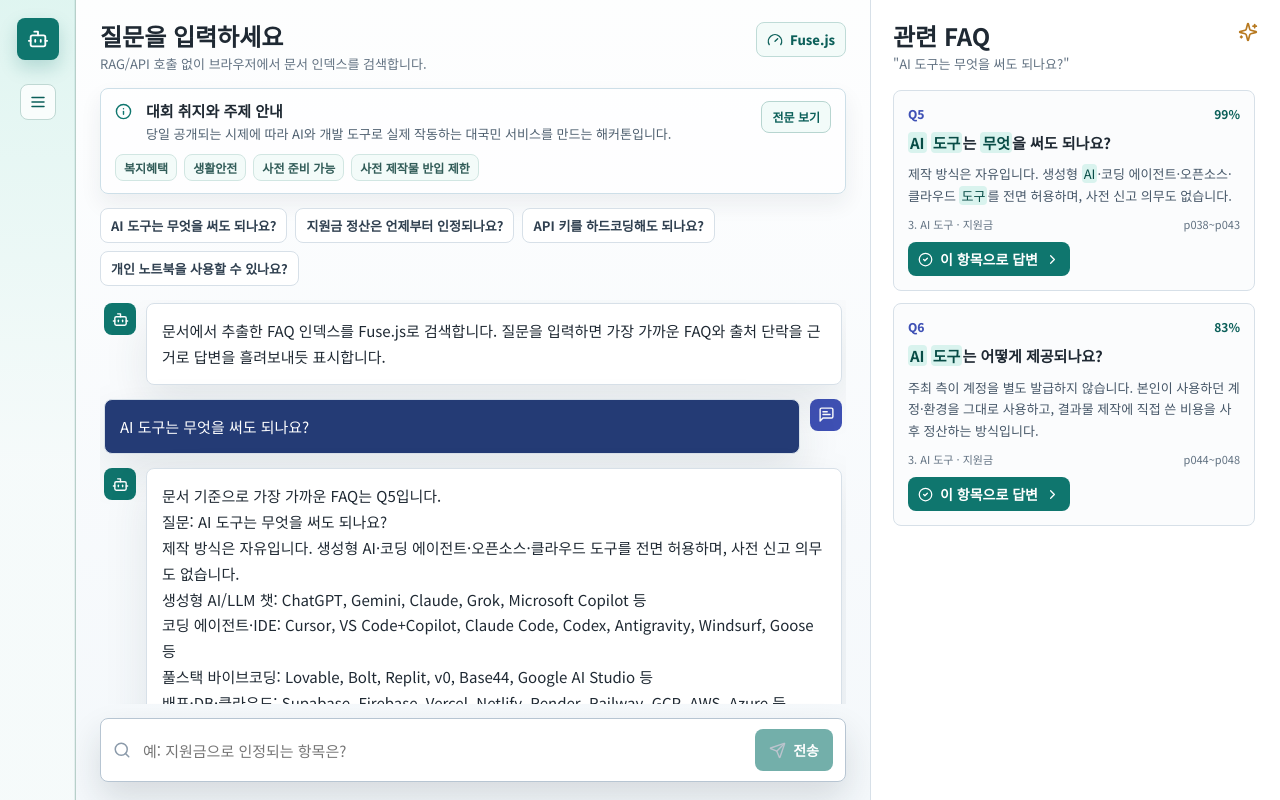
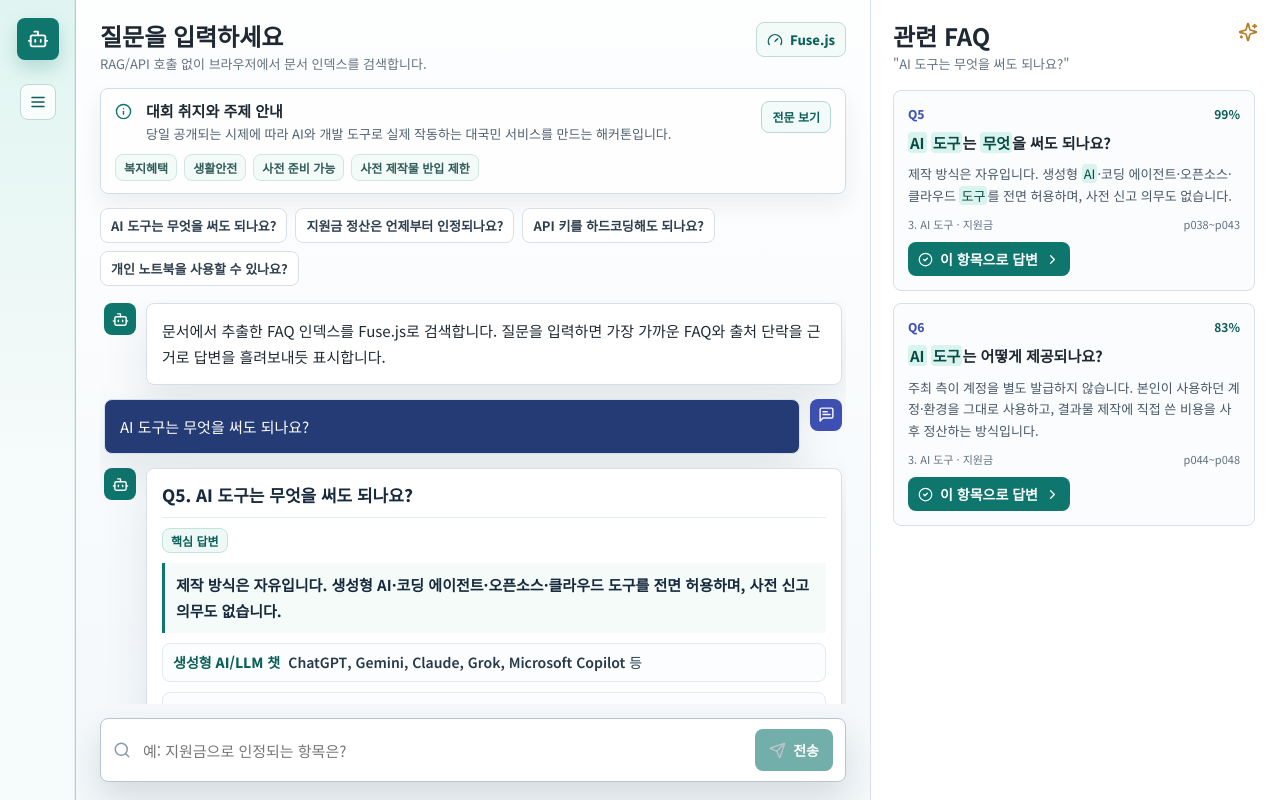
Before and after one commit to cdsassj00/ai-hackathon-faq-chatbot, a React (Vite) app: page / in a window 1280 px wide. Both pictures are taken after a click on the button "AI 도구는 무엇을 써도 되나요?". Built offline with nearby package versions, Linux system fonts and the light colour scheme.

Commit message:
Improve answer bubble readability

```diff
--- a/src/App.tsx
+++ b/src/App.tsx
@@ -125,16 +125,145 @@ function renderMessageContent(text: string, role: ChatMessage["role"]) {
 
   return (
     <>
-      {beforeSource && <p>{beforeSource}</p>}
+      {beforeSource && <div className="answer-content">{renderAnswerLines(beforeSource)}</div>}
       {sourceLine && (
         <aside className="message-source-note" aria-label="답변 출처">
           <span>출처</span>
           <strong>{sourceLine}</strong>
         </aside>
       )}
-      {afterSource && <p className="message-related">{afterSource}</p>}
+      {afterSource && renderRelatedLines(afterSource)}
     </>
   );
+}
+
+function renderAnswerLines(text: string) {
+  const lines = text
+    .split("\n")
+    .map((line) => line.trim())
+    .filter(Boolean);
+  const nodes = [];
+  let index = 0;
+  let paragraphCount = 0;
+
+  while (index < lines.length) {
+    const line = lines[index];
+
+    if (/^Q\d+\./.test(line)) {
+      nodes.push(
+        <h3 className="answer-title" key={`title-${index}`}>
+          {line}
+        </h3>,
+      );
+      index += 1;
+      continue;
+    }
+
+    if (line === "핵심 답변") {
+      nodes.push(
+        <div className="answer-section-label" key={`label-${index}`}>
+          핵심 답변
+        </div>,
+      );
+      index += 1;
+      continue;
+    }
+
+    if (isAnswerSubheading(line)) {
+      nodes.push(
+        <h4 className="answer-subheading" key={`subheading-${index}`}>
+          {line}
+        </h4>,
+      );
+      index += 1;
+      continue;
+    }
+
+    if (isKeyValueLine(line)) {
+      const [label, ...valueParts] = line.split(/[:：]/);
+      nodes.push(
+        <div className="answer-key-value" key={`kv-${index}`}>
+          <span>{label.trim()}</span>
+          <strong>{valueParts.join(":").trim()}</strong>
+        </div>,
+      );
+      index += 1;
+      continue;
+    }
+
+    if (isListCandidate(line)) {
+      const items = [];
+      let itemIndex = index;
+      while (itemIndex < lines.length && isListCandidate(lines[itemIndex])) {
+        items.push(lines[itemIndex]);
+        itemIndex += 1;
+      }
+
+      nodes.push(
+        <ul className="answer-list" key={`list-${index}`}>
+          {items.map((item, listIndex) => (
+            <li key={`${index}-${listIndex}-${item}`}>{item}</li>
+          ))}
+        </ul>,
+      );
+      index = itemIndex;
+      continue;
+    }
+
+    paragraphCount += 1;
+    nodes.push(
+      <p className={paragraphCount === 1 ? "answer-lead" : undefined} key={`p-${index}`}>
+        {line}
+      </p>,
+    );
+    index += 1;
+  }
+
+  return nodes;
+}
+
+function renderRelatedLines(text: string) {
+  const lines = text
+    .split("\n")
+    .map((line) => line.trim())
+    .filter(Boolean);
+  const title = lines[0]?.replace(/:$/, "");
+  const items = lines.slice(1);
+
+  return (
+    <aside className="message-related" aria-label="관련 FAQ">
+      {title && <span>{title}</span>}
+      {items.length > 0 && (
+        <ul>
+          {items.map((item, itemIndex) => (
+            <li key={`${itemIndex}-${item}`}>{item}</li>
+          ))}
+        </ul>
+      )}
+    </aside>
+  );
+}
+
+function isAnswerSubheading(line: string) {
+  return /^(인정 가능|제한·불인정|허용되는 행위|금지되는 행위|발표 필수 구성|다음 행위는 금지됩니다|정산 증빙|증빙자료)$/.test(
+    line,
+  );
+}
+
+function isKeyValueLine(line: string) {
+  return /^[가-힣A-Za-z0-9 /·()]{2,18}[:：]\s*\S+/.test(line);
+}
+
+function isListCandidate(line: string) {
+  if (isAnswerSubheading(line) || isKeyValueLine(line) || /^Q\d+\./.test(line) || line === "핵심 답변") {
+    return false;
+  }
+
+  if (line.length > 72) {
+    return false;
+  }
+
+  return !/(습니다|합니다|됩니다|입니다|됩니다|있습니다|없습니다|않습니다|어렵습니다|가능합니다|됩니다\.|다\.|요\.)$/.test(line);
 }
 
 function bestSnippet(item: FaqItem, query: string) {
@@ -167,10 +296,9 @@ function buildAnswer(query: string, results: FaqResult[]) {
     .join("\n");
 
   return [
-    `문서 기준으로 가장 가까운 FAQ는 Q${item.questionNumber}입니다.`,
+    `Q${item.questionNumber}. ${item.question}`,
     "",
-    `질문: ${item.question}`,
-    "",
+    "핵심 답변",
     item.answer,
     "",
     `출처: ${item.section} · ${item.paragraphStart}~${item.paragraphEnd} · 일치도 ${confidence(primary, query)}%`,
--- a/src/styles.css
+++ b/src/styles.css
@@ -493,6 +493,92 @@ mark {
   line-height: 1.72;
 }
 
+.answer-content {
+  display: grid;
+  gap: 10px;
+}
+
+.answer-title {
+  margin: 0;
+  border-bottom: 1px solid #e2ebf2;
+  color: #172a3d;
+  padding-bottom: 9px;
+  font-size: 17px;
+  font-weight: 820;
+  line-height: 1.45;
+}
+
+.answer-section-label {
+  justify-self: start;
+  border: 1px solid #c3e4de;
+  border-radius: 8px;
+  background: #eef9f6;
+  color: #0b5f59;
+  padding: 3px 8px;
+  font-size: 12px;
+  font-weight: 800;
+}
+
+.answer-lead {
+  border-left: 3px solid var(--teal);
+  background: #f4fbf9;
+  color: #172a3d;
+  padding: 9px 11px;
+  font-weight: 650;
+}
+
+.answer-subheading {
+  margin: 3px 0 0;
+  color: #0b5f59;
+  font-size: 14px;
+  font-weight: 820;
+  line-height: 1.45;
+}
+
+.answer-list {
+  display: grid;
+  gap: 6px;
+  margin: 0;
+  border: 1px solid #e3edf2;
+  border-radius: 8px;
+  background: #fbfdfe;
+  padding: 10px 12px 10px 30px;
+}
+
+.answer-list li {
+  color: #243648;
+  font-size: 14px;
+  line-height: 1.52;
+  padding-left: 2px;
+}
+
+.answer-list li::marker {
+  color: var(--teal);
+}
+
+.answer-key-value {
+  display: grid;
+  grid-template-columns: max-content minmax(0, 1fr);
+  gap: 8px;
+  align-items: start;
+  border: 1px solid #e1ebf1;
+  border-radius: 8px;
+  background: #fbfdfe;
+  padding: 8px 10px;
+  font-size: 14px;
+  line-height: 1.5;
+}
+
+.answer-key-value span {
+  color: #0b5f59;
+  font-weight: 800;
+}
+
+.answer-key-value strong {
+  color: #26394b;
+  font-weight: 560;
+}
+
 .message-source-note {
   display: grid;
   gap: 4px;
@@ -516,10 +602,31 @@ mark {
 }
 
 .message-related {
-  margin-top: 10px !important;
+  display: grid;
+  gap: 6px;
+  margin-top: 10px;
+  border-top: 1px solid #edf2f6;
   color: #526171;
-  font-size: 13px !important;
-  line-height: 1.55 !important;
+  padding-top: 9px;
+}
+
+.message-related span {
+  color: #627282;
+  font-size: 12px;
+  font-weight: 780;
+}
+
+.message-related ul {
+  display: grid;
+  gap: 4px;
+  margin: 0;
+  padding-left: 18px;
+}
+
+.message-related li {
+  color: #526171;
+  font-size: 13px;
+  line-height: 1.5;
 }
 
 .stream-cursor {
```
